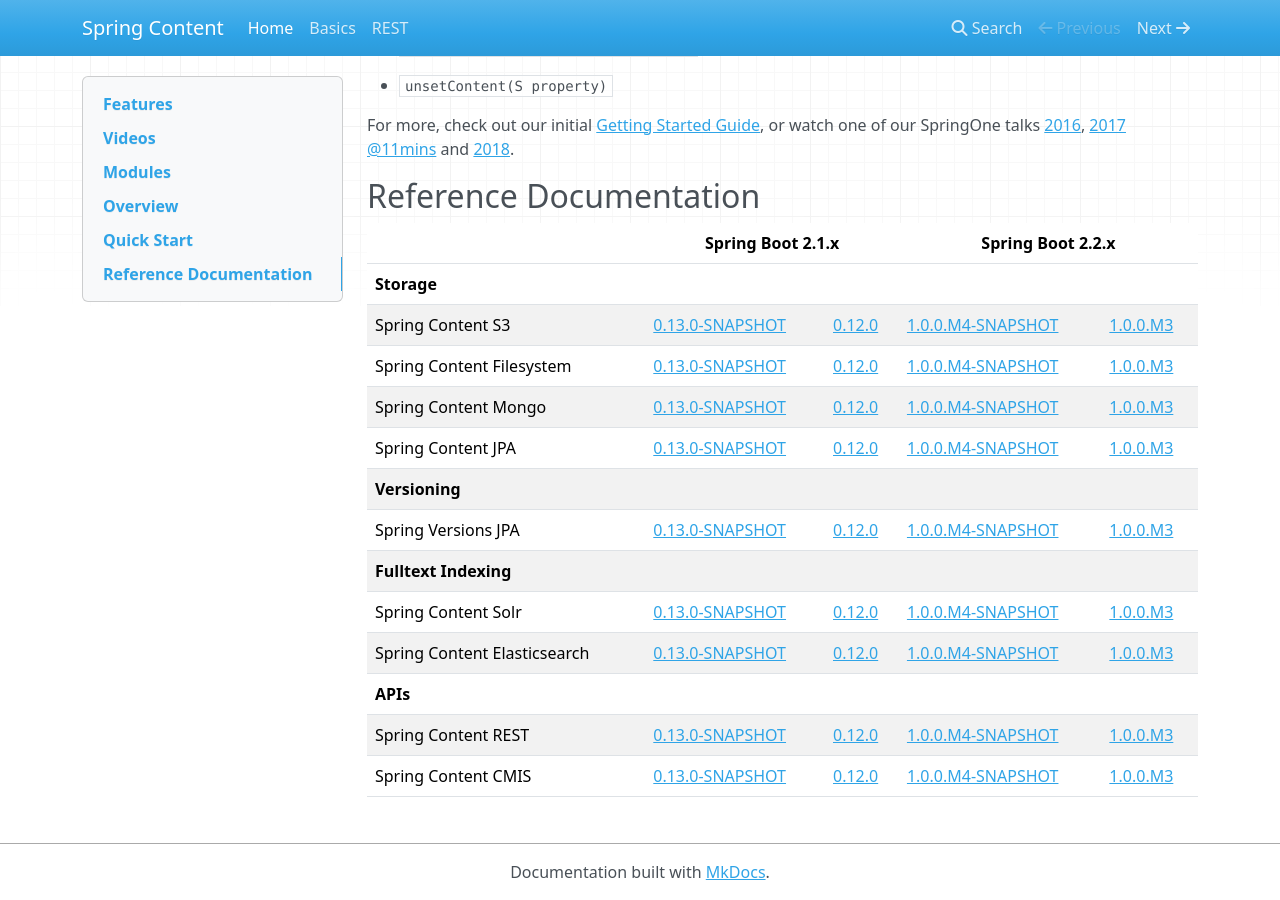
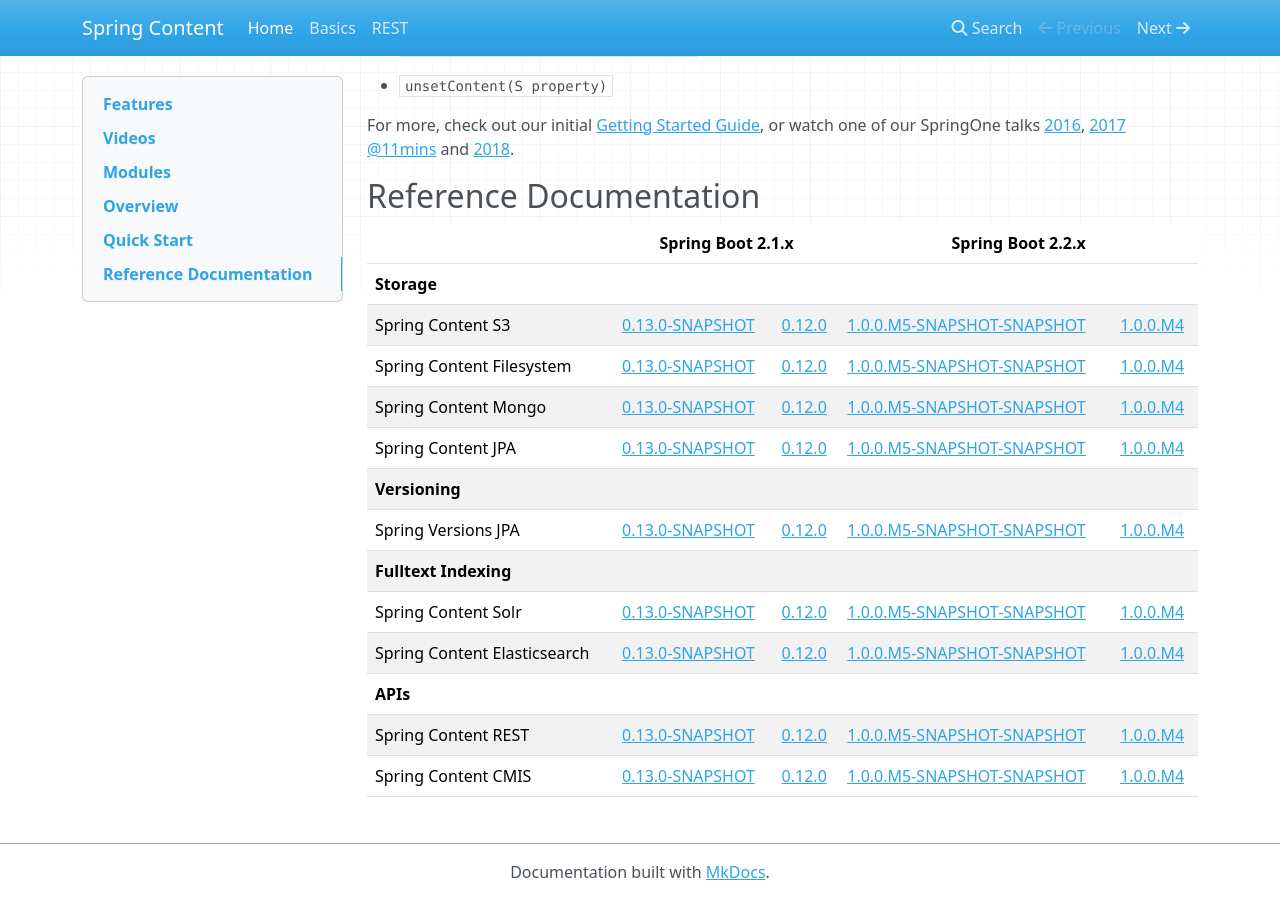
Before and after one commit to paulcwarren/spring-content-docs, an MkDocs documentation site: the page built from docs/index.md, in a window 1280 px wide and 900 px high, scrolled down 2470 px. Built offline with MkDocs 1.6.1, drawn with Linux system fonts in a browser that asks for light colours; nearby versions of some CDN libraries; old or Windows-style settings are respelled for this version of MkDocs.

```diff
--- a/docs/index.md
+++ b/docs/index.md
@@ -141,29 +141,29 @@ For more, check out our initial [Getting Started Guide](spring-content-fs-docs.m
             <td>Spring Content S3</td>
             <td><a href="refs/snapshot/master/s3-index.html">0.13.0-SNAPSHOT</a></td>
             <td><a href="refs/release/0.12.0/s3-index.html">0.12.0</a></td>
-            <td><a href="refs/snapshot/1.0.x/s3-index.html">1.0.0.M4-SNAPSHOT</a></td>
-            <td><a href="refs/release/1.0.0.M3/s3-index.html">1.0.0.M3</a></td>
+            <td><a href="refs/snapshot/1.0.x/s3-index.html">1.0.0.M5-SNAPSHOT-SNAPSHOT</a></td>
+            <td><a href="refs/release/1.0.0.M4/s3-index.html">1.0.0.M4</a></td>
         </tr>
         <tr>
             <td>Spring Content Filesystem</td>
             <td><a href="refs/snapshot/master/fs-index.html">0.13.0-SNAPSHOT</a></td>
             <td><a href="refs/release/0.12.0/fs-index.html">0.12.0</a></td>
-            <td><a href="refs/snapshot/1.0.x/fs-index.html">1.0.0.M4-SNAPSHOT</a></td>
-            <td><a href="refs/release/1.0.0.M3/fs-index.html">1.0.0.M3</a></td>
+            <td><a href="refs/snapshot/1.0.x/fs-index.html">1.0.0.M5-SNAPSHOT-SNAPSHOT</a></td>
+            <td><a href="refs/release/1.0.0.M4/fs-index.html">1.0.0.M4</a></td>
         </tr>
         <tr>
             <td>Spring Content Mongo</td>
             <td><a href="refs/snapshot/master/mongo-index.html">0.13.0-SNAPSHOT</a></td>
             <td><a href="refs/release/0.12.0/mongo-index.html">0.12.0</a></td>
-            <td><a href="refs/snapshot/1.0.x/mongo-index.html">1.0.0.M4-SNAPSHOT</a></td>
-            <td><a href="refs/release/1.0.0.M3/mongo-index.html">1.0.0.M3</a></td>
+            <td><a href="refs/snapshot/1.0.x/mongo-index.html">1.0.0.M5-SNAPSHOT-SNAPSHOT</a></td>
+            <td><a href="refs/release/1.0.0.M4/mongo-index.html">1.0.0.M4</a></td>
         </tr>
         <tr>
             <td>Spring Content JPA</td>
             <td><a href="refs/snapshot/master/jpa-index.html">0.13.0-SNAPSHOT</a></td>
             <td><a href="refs/release/0.12.0/jpa-index.html">0.12.0</a></td>
-            <td><a href="refs/snapshot/1.0.x/jpa-index.html">1.0.0.M4-SNAPSHOT</a></td>
-            <td><a href="refs/release/1.0.0.M3/jpa-index.html">1.0.0.M3</a></td>
+            <td><a href="refs/snapshot/1.0.x/jpa-index.html">1.0.0.M5-SNAPSHOT-SNAPSHOT</a></td>
+            <td><a href="refs/release/1.0.0.M4/jpa-index.html">1.0.0.M4</a></td>
         </tr>
         <tr>
             <th colspan=5>Versioning</th>
@@ -172,8 +172,8 @@ For more, check out our initial [Getting Started Guide](spring-content-fs-docs.m
             <td>Spring Versions JPA</td>
             <td><a href="refs/snapshot/master/jpaversions-index.html">0.13.0-SNAPSHOT</a></td>
             <td><a href="refs/release/0.12.0/jpaversion-index.html">0.12.0</a></td>
-            <td><a href="refs/snapshot/1.0.x/jpaversions-index.html">1.0.0.M4-SNAPSHOT</a></td>
-            <td><a href="refs/release/1.0.0.M3/jpaversions-index.html">1.0.0.M3</a></td>
+            <td><a href="refs/snapshot/1.0.x/jpaversions-index.html">1.0.0.M5-SNAPSHOT-SNAPSHOT</a></td>
+            <td><a href="refs/release/1.0.0.M4/jpaversions-index.html">1.0.0.M4</a></td>
         </tr>
         <tr>
             <th colspan=5>Fulltext Indexing</th>
@@ -182,15 +182,15 @@ For more, check out our initial [Getting Started Guide](spring-content-fs-docs.m
             <td>Spring Content Solr</td>
             <td><a href="refs/snapshot/master/solr-index.html">0.13.0-SNAPSHOT</a></td>
             <td><a href="refs/release/0.12.0/solr-index.html">0.12.0</a></td>
-            <td><a href="refs/snapshot/1.0.x/solr-index.html">1.0.0.M4-SNAPSHOT</a></td>
-            <td><a href="refs/release/1.0.0.M3/solr-index.html">1.0.0.M3</a></td>
+            <td><a href="refs/snapshot/1.0.x/solr-index.html">1.0.0.M5-SNAPSHOT-SNAPSHOT</a></td>
+            <td><a href="refs/release/1.0.0.M4/solr-index.html">1.0.0.M4</a></td>
         </tr>
         <tr>
             <td>Spring Content Elasticsearch</td>
             <td><a href="refs/snapshot/master/elasticsearch-index.html">0.13.0-SNAPSHOT</a></td>
             <td><a href="refs/release/0.12.0/elasticsearch-index.html">0.12.0</a></td>
-            <td><a href="refs/snapshot/1.0.x/elasticsearch-index.html">1.0.0.M4-SNAPSHOT</a></td>
-            <td><a href="refs/release/1.0.0.M3/elasticsearch-index.html">1.0.0.M3</a></td>
+            <td><a href="refs/snapshot/1.0.x/elasticsearch-index.html">1.0.0.M5-SNAPSHOT-SNAPSHOT</a></td>
+            <td><a href="refs/release/1.0.0.M4/elasticsearch-index.html">1.0.0.M4</a></td>
         </tr>
         <tr>
             <th colspan=5>APIs</th>
@@ -199,15 +199,15 @@ For more, check out our initial [Getting Started Guide](spring-content-fs-docs.m
             <td>Spring Content REST</td>
             <td><a href="refs/snapshot/master/rest-index.html">0.13.0-SNAPSHOT</a></td>
             <td><a href="refs/release/0.12.0/rest-index.html">0.12.0</a></td>
-            <td><a href="refs/snapshot/1.0.x/rest-index.html">1.0.0.M4-SNAPSHOT</a></td>
-            <td><a href="refs/release/1.0.0.M3/rest-index.html">1.0.0.M3</a></td>
+            <td><a href="refs/snapshot/1.0.x/rest-index.html">1.0.0.M5-SNAPSHOT-SNAPSHOT</a></td>
+            <td><a href="refs/release/1.0.0.M4/rest-index.html">1.0.0.M4</a></td>
         </tr>
         <tr>
             <td>Spring Content CMIS</td>
             <td><a href="refs/snapshot/master/cmis-index.html">0.13.0-SNAPSHOT</a></td>
             <td><a href="refs/release/0.12.0/cmis-index.html">0.12.0</a></td>
-            <td><a href="refs/snapshot/1.0.x/cmis-index.html">1.0.0.M4-SNAPSHOT</a></td>
-            <td><a href="refs/release/1.0.0.M3/cmis-index.html">1.0.0.M3</a></td>
+            <td><a href="refs/snapshot/1.0.x/cmis-index.html">1.0.0.M5-SNAPSHOT-SNAPSHOT</a></td>
+            <td><a href="refs/release/1.0.0.M4/cmis-index.html">1.0.0.M4</a></td>
         </tr>
     </tbody>
 </table>
```
